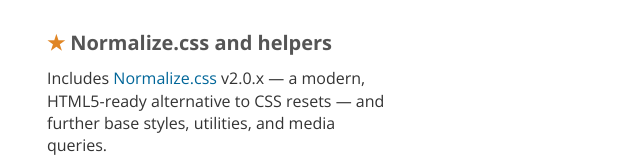
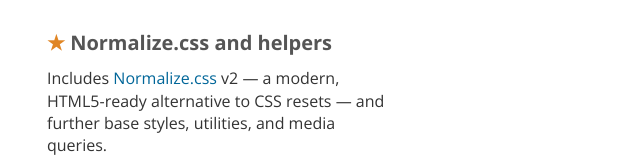
Before and after one commit to h5bp/html5boilerplate.com-mobile, a website: page src/index.html in a window 1280 px wide. Shown: the part 636-800 px from the top of the page, 608-1248 px from the left. Drawn offline with nearby package versions, Linux system fonts and the light colour scheme.

Commit message:
Change text about normalize.css version
Replace 'v2.0.x' with 'v2', since it's now at v2.1.0

```diff
--- a/src/index.html
+++ b/src/index.html
@@ -64,7 +64,7 @@
 
                     <div class="grid-cell">
                         <h3><span class="star">&#x2605;</span> Normalize.css and helpers</h3>
-                        <p>Includes <a href="http://necolas.github.com/normalize.css/">Normalize.css</a> v2.0.x &mdash; a modern, HTML5-ready alternative to CSS resets &mdash; and further base styles, utilities, and media queries.</p>
+                        <p>Includes <a href="http://necolas.github.com/normalize.css/">Normalize.css</a> v2 &mdash; a modern, HTML5-ready alternative to CSS resets &mdash; and further base styles, utilities, and media queries.</p>
                     </div>
 
                     <div class="grid-cell">
```
